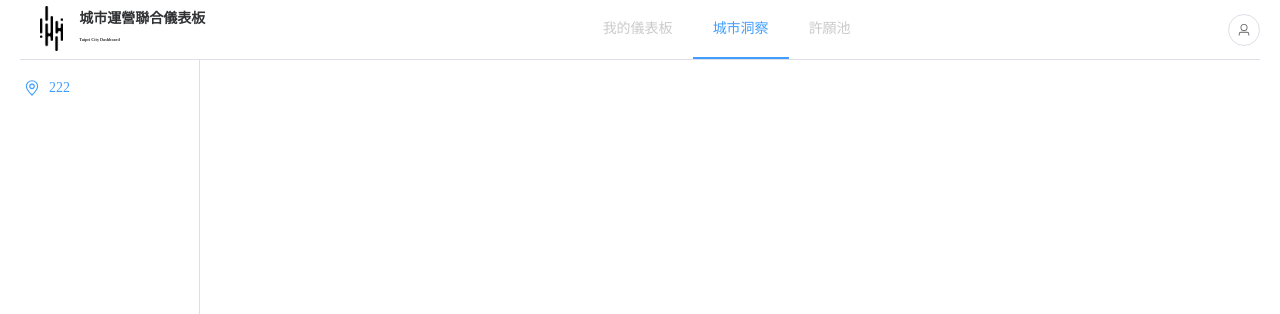
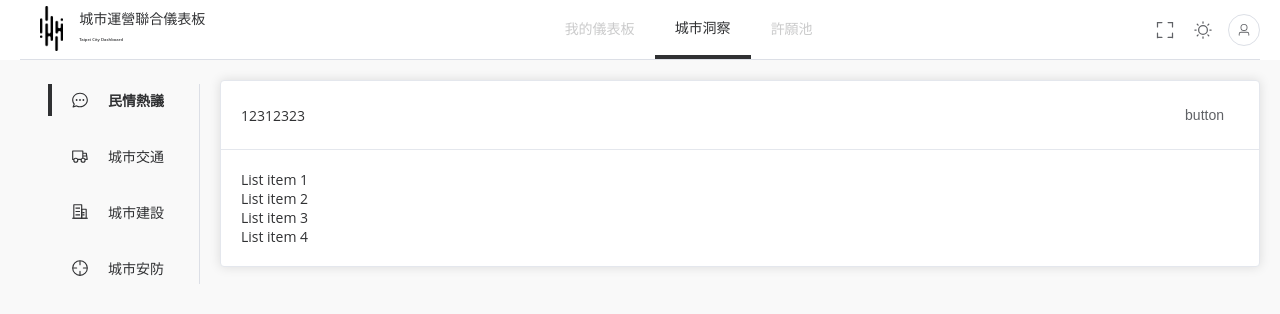
Before and after one commit to ingridkao/dashboard_demo_3.x, a Vue app: page / in a window 1280 px wide. Shown: the top 314 px of the page. Built offline with nearby package versions, Linux system fonts and the light colour scheme.

Commit message:
feat: Add basic layout & color node toggle & fullscreen & basic card

```diff
--- a/src/App.vue
+++ b/src/App.vue
@@ -1,38 +1,39 @@
+<script setup>
+	import { ref } from 'vue'
+	import { useFullscreen } from '@vueuse/core'
+	import HeaderNav from '@/components/HeaderNav.vue'
+
+	const MainContainer = ref(null)
+	const { toggle, isFullscreen } = useFullscreen(MainContainer)
+</script>
+
 <template>
-	<el-container class="common-layout">
-		<el-header>
-			<HeaderNav/>
+	<el-container
+		ref="MainContainer"
+		id="MainContainer"
+	>
+		<el-header id="MainHeader">
+			<HeaderNav
+				@full="toggle"
+			/>
+			{{isFullscreen}}
 		</el-header>
-		<el-container>
+		<el-container id="PageContainer">
 			<router-view/>
 		</el-container>
 	</el-container>
 </template>
-<script>
-import HeaderNav from '@/components/HeaderNav.vue'
-export default {
-	components: {
-		HeaderNav
+
+<style lang="scss">
+	@use '@/assets/styles/element-variables.scss' as *;
+	@use '@/assets/styles/main.scss' as *;
+	#MainContainer{
+		height: 100vh;
+		#MainHeader{
+			background-color: var(--el-menu-bg-color);
+		}
+		#PageContainer{
+			background-color: var(--el-bg-color-page);
+		}
 	}
-}
-</script>
-<style lang="scss">
-body{
-	margin: 0;
-	width: 100%;
-    min-width: 600px;
-    min-height: 100vh;
-
-	line-height: 1.4;
-    font-size: 16px;
-	color: var(--text-color);
-    background-color: var(--bg-color);
-	transition: background-color var(--el-transition-duration-fast);
-    overflow: hidden;
-}
-#app {
-//   font-family: Avenir, Helvetica, Arial, sans-serif;
-  -webkit-font-smoothing: antialiased;
-  -moz-osx-font-smoothing: grayscale;
-}
 </style>
--- /dev/null
+++ b/src/assets/styles/element-variables.scss
@@ -0,0 +1,86 @@
+html {
+    --filter: invert(0);
+    // --el-color-primary: invert(0);
+	&.light{
+		--el-bg-color-page: #f9f9f9;
+	}
+    &.dark{
+        --filter: invert(1);
+		// --el-color-primary: invert(0);
+    }
+}
+
+body{
+    width: 100%;
+    min-width: 600px;
+    min-height: 100vh;
+	margin: 0;
+    overflow: hidden;
+
+    color: var(--el-text-color-primary);
+    background-color: var(--el-bg-color);
+    transition: background-color var(--el-transition-duration-fast);
+
+    -webkit-font-smoothing: antialiased;
+    -moz-osx-font-smoothing: grayscale;
+    font-family: "微軟正黑體", 'Microsoft JhengHei', 'Droid Sans', 'Open Sans', 'Helvetica';
+    font-size: 14px;
+    //Dashboard
+    @media all and (min-width: 1920px){
+        font-size: 16px;
+    }
+    @media screen and (max-width: 1919px) and (min-width: 1281px) {
+        font-size: 14px;
+    }
+}
+
+h1{
+    font-size: 1.5rem;
+    font-weight: normal;
+}
+h2{
+    font-size: 1.4rem;
+    display: inline;
+    font-weight: 600;
+}
+h3{
+    font-size: 1.2rem;
+    font-weight: normal;
+}
+h4{
+    font-size: 1.6rem;
+    font-weight: normal;
+}
+h5{
+    font-size: 1.5rem;
+    font-weight: bold;
+}
+h6{
+    font-size: 1rem;
+    font-weight: normal;
+}
+
+//
+.el-menu--horizontal{
+	.el-menu-item:not(.is-disabled){
+		&:focus,
+		&:hover{
+			background-color: transparent;
+		}
+	}
+	>.el-menu-item.is-active{
+		border-bottom-width: .25rem;
+		border-bottom-color: var(--el-menu-text-color);
+		color: var(--el-menu-text-color) !important;
+	}
+
+}
+
+.el-button{
+	&.is-link{
+		[class*=el-icon]{
+			font-weight: bold;
+			font-size: 1.25rem;
+		}
+	}
+}
--- /dev/null
+++ b/src/assets/styles/main.scss
@@ -0,0 +1,3 @@
+.flex-grow {
+    flex-grow: 1;
+}
--- a/src/components/HeaderNav.vue
+++ b/src/components/HeaderNav.vue
@@ -1,12 +1,13 @@
 <template>
     <el-menu
         :default-active="activeIndex"
-        class="el-menu-tuic"
+        id="MainHeaderBox"
+        :class="{fullScreen}"
         mode="horizontal"
         :ellipsis="false"
         @select="handleSelect"
     >
-        <el-menu-item index="0" class="logo">
+        <el-menu-item index="0" class="logoBox">
             <img
                 src="../assets/img/TUIC.svg"
                 alt="城市運營聯合儀表板logo"
@@ -30,19 +31,35 @@
 
         <div class="flex-grow" />
 
-        <el-button circle :icon="User">
-        </el-button>
+        <div>
+            <el-button
+                @click="handlefull"
+                :icon="fullScreen ? Close: FullScreen"
+                link
+            />
+            <el-button
+                @click="mode = mode === 'dark' ? 'light' : 'dark'"
+                :icon="mode === 'dark' ? Moon : Sunny"
+                link
+            />
+            <el-button circle :icon="User"/>
+        </div>
     </el-menu>
 </template>
 
 <script setup>
-import { User } from '@element-plus/icons-vue'
+import { User, Moon, Sunny, FullScreen, Close } from '@element-plus/icons-vue'
+import { useColorMode } from '@vueuse/core'
+const mode = useColorMode({
+    class: 'theme'
+})
 </script>
 
 <script>
 export default {
     data(){
         return {
+            fullScreen :false,
             activeIndex: "2",
             nav:[
                 {index: "1", title: "我的儀表板", disabled: true},
@@ -69,19 +86,23 @@ export default {
                 default:
                     break;
             }
+        },
+        handlefull(){
+            this.fullScreen = !this.fullScreen
+            this.$emit('full', this.fullScreen)
         }
     }
 }
 </script>
 
 <style lang="scss">
-.el-menu-tuic{
+#MainHeaderBox{
     height: 100%;
     align-items: center;
-    .logo{
+    .logoBox{
         img{
             height: 80%;
-            // filter: invert(1);
+            filter: var(--filter);
         }
         span{
             >*{
@@ -96,13 +117,9 @@ export default {
     }
 }
 .el-button{
-    // padding: 0 !important;
     span{
         width: 100%;
         height: 100%;
     }
 }
-.flex-grow {
-    flex-grow: 1;
-}
 </style>
--- /dev/null
+++ b/src/components/card/CardContainer.vue
@@ -0,0 +1,38 @@
+<script setup>
+	import CardHeader from '@/components/card/CardHeader.vue'
+    const props = defineProps({
+        // type: { type: String, required: true },
+        // title: { type: String, required: false, default: '' },
+        // showReload: { type: Boolean, required: false, default: false },
+    })
+    // const { title } = toRefs(props)
+
+</script>
+
+<template>
+    <el-card class="card-container">
+        <template #header>
+            <CardHeader
+                :class="['card-header']"
+                :title="12312323"
+            />
+        </template>
+        <div
+            v-for="o in 4"
+            :key="o"
+            class="text item"
+        >
+            {{ 'List item ' + o }}
+        </div>
+    </el-card>
+</template>
+
+<style lang="scss">
+.card-container{
+    .el-card__header{
+        display: flex;
+        justify-content: space-between;
+        align-items: center;
+    }
+}
+</style>
--- /dev/null
+++ b/src/components/card/CardHeader.vue
@@ -0,0 +1,20 @@
+<script setup>
+    import { toRefs } from 'vue'
+    const props = defineProps({
+        // type: { type: String, required: true },
+        title: { type: String, required: false, default: '' },
+        // showReload: { type: Boolean, required: false, default: false },
+    })
+    const { title } = toRefs(props)
+</script>
+
+<template>
+    <span>{{ title }}</span>
+    <el-button class="button" text>
+        button
+    </el-button>
+</template>
+
+<style lang="scss">
+
+</style>
--- a/src/components/city/AsideBar.vue
+++ b/src/components/city/AsideBar.vue
@@ -1,10 +1,11 @@
 <template>
     <el-menu
+        id="cityAsideMenu"
+        :collapse="isCollapse"
         :default-active="menuActive"
-        class="el-menu-vertical-demo"
-        :collapse="isCollapse"
         @open="handleOpen"
         @close="handleClose"
+        @select="handleSelect"
     >
         <el-menu-item
             v-for="item in topics"
@@ -19,33 +20,20 @@
                 {{item.title}}
             </template>
         </el-menu-item>
-
-        <!--
-
-        <el-menu-item index="3" disabled>
-        <el-icon><document /></el-icon>
-        <template #title>Navigator Three</template>
-        </el-menu-item>
-        <el-menu-item index="4">
-        <el-icon><setting /></el-icon>
-        <template #title>Navigator Four</template>
-        </el-menu-item> -->
     </el-menu>
 </template>
 
-<script setup>
-import { location } from '@element-plus/icons-vue'
-</script>
-
 <script>
 export default {
-	// components: {},
     data() {
         return {
             menuActive: "1",
             isCollapse: false,
             topics:[
-                { index: "1", icon:"location", title: "222", disabled: false}
+                { index: "1", icon:"ChatDotRound", title: "民情熱議", disabled: false},
+                { index: "2", icon:"Van", title: "城市交通", disabled: false},
+                { index: "3", icon:"OfficeBuilding", title: "城市建設", disabled: false},
+                { index: "4", icon:"Aim", title: "城市安防", disabled: false}
             ]
         }
     },
@@ -53,6 +41,9 @@ export default {
         handleOpen(key="", keyPath=[]){
         },
         handleClose(key="", keyPath=[]){
+        },
+        handleSelect(key="", keyPath=[]){
+
         }
     }
 
@@ -60,8 +51,25 @@ export default {
 </script>
 
 <style lang="scss">
-    .el-menu-vertical-demo:not(.el-menu--collapse) {
-        width: 200px;
-        min-height: 400px;
+#cityAsideMenu{
+    background-color: var(--el-bg-color-page);
+    &:not(.el-menu--collapse) {
+        width: 100%;
+        .el-menu-item{
+            height: 1rem;
+            line-height: 1.5;
+            margin: 1.5rem 0 0 3rem;
+            padding: 1rem 0 1rem 1.25rem;
+            > i {
+                margin-right: 1rem;
+            }
+            &.is-active{
+                padding-left: 1rem;
+                border-left: .25rem solid var(--el-menu-text-color);
+                color: var(--el-text-color-primary);
+                font-weight: bold;
+            }
+        }
     }
+}
 </style>
--- a/src/views/CityView.vue
+++ b/src/views/CityView.vue
@@ -1,16 +1,21 @@
+<script setup>
+	import AsideBar from '@/components/city/AsideBar.vue'
+	import CardContainer from '@/components/card/CardContainer.vue'
+</script>
+
 <template>
-	<el-aside width="200px">
-		<AsideBar/>
+	<el-aside id="cityAsideContainer">
+		<el-scrollbar>
+			<AsideBar/>
+		</el-scrollbar>
 	</el-aside>
 	<el-main>
-
+		<CardContainer/>
 	</el-main>
 </template>
-<script>
-import AsideBar from '@/components/city/AsideBar.vue'
-export default {
-	components: {
-		AsideBar,
-	}
+
+<style lang="scss">
+#cityAsideContainer{
+	width: 12.5rem;
 }
-</script>
+</style>
--- a/src/views/FeedbackView.vue
+++ b/src/views/FeedbackView.vue
@@ -1,5 +1,5 @@
 <template>
-  <div class="about">
-    <h1>This is an Feedback page</h1>
-  </div>
+    <div class="about">
+      	<h1>This is an Feedback page</h1>
+    </div>
 </template>
--- a/src/views/MyView.vue
+++ b/src/views/MyView.vue
@@ -1,18 +1,13 @@
 <template>
-  <div class="home">
-    <img alt="Vue logo" src="../assets/logo.png">
-    <HelloWorld msg="Welcome to Your Vue.js App"/>
-  </div>
+	<div id="myViewContainer" class="">
+	</div>
 </template>
 
 <script>
 // @ is an alias to /src
-import HelloWorld from '@/components/HelloWorld.vue'
 
 export default {
-  name: 'HomeView',
-  components: {
-    HelloWorld
-  }
+	components: {
+	}
 }
 </script>
```
Also changed, not shown: src/components/HelloWorld.vue (deleted, +0 -59 lines), src/main.js (+11 -0 lines), 1 other file (tests, documents, lock files or other folders).
